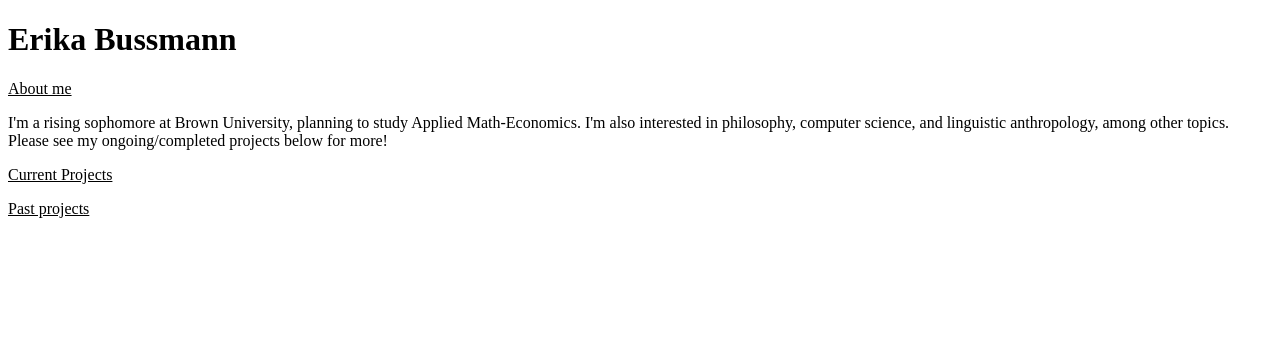
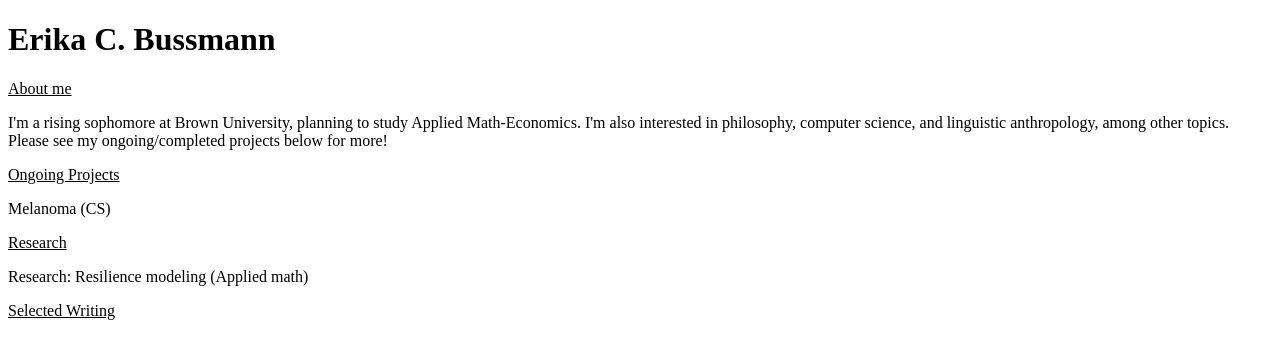
Before and after one commit to ebuss00/ebuss00.github.io, a plain HTML site: page index.html in a window 1280 px wide. Drawn offline with Linux system fonts and the light colour scheme.

Commit message:
Update index.html

```diff
--- a/index.html
+++ b/index.html
@@ -1,7 +1,7 @@
 <!DOCTYPE html>
 <html>
 <body>
-<h1> Erika Bussmann </h1>
+<h1> Erika C. Bussmann </h1>
 <p> <u> About me </u> </p>
 <p>
 I'm a rising sophomore at Brown University, planning to study Applied
@@ -10,7 +10,18 @@ linguistic anthropology, among other topics.
 Please see my ongoing/completed projects below for
 more!
 </p>
-<p> <u> Current Projects </u> </p>
-<p> <u> Past projects </u> </p>
+<p> <u> Ongoing Projects </u> </p>
+Melanoma (CS)
+
+<p> <u> Research </u> </p>
+
+<p>
+Research: Resilience modeling (Applied math)
+</p>
+
+<p>
+<u>Selected Writing</u>
+</p>
+
 </body>
 </html>
```
